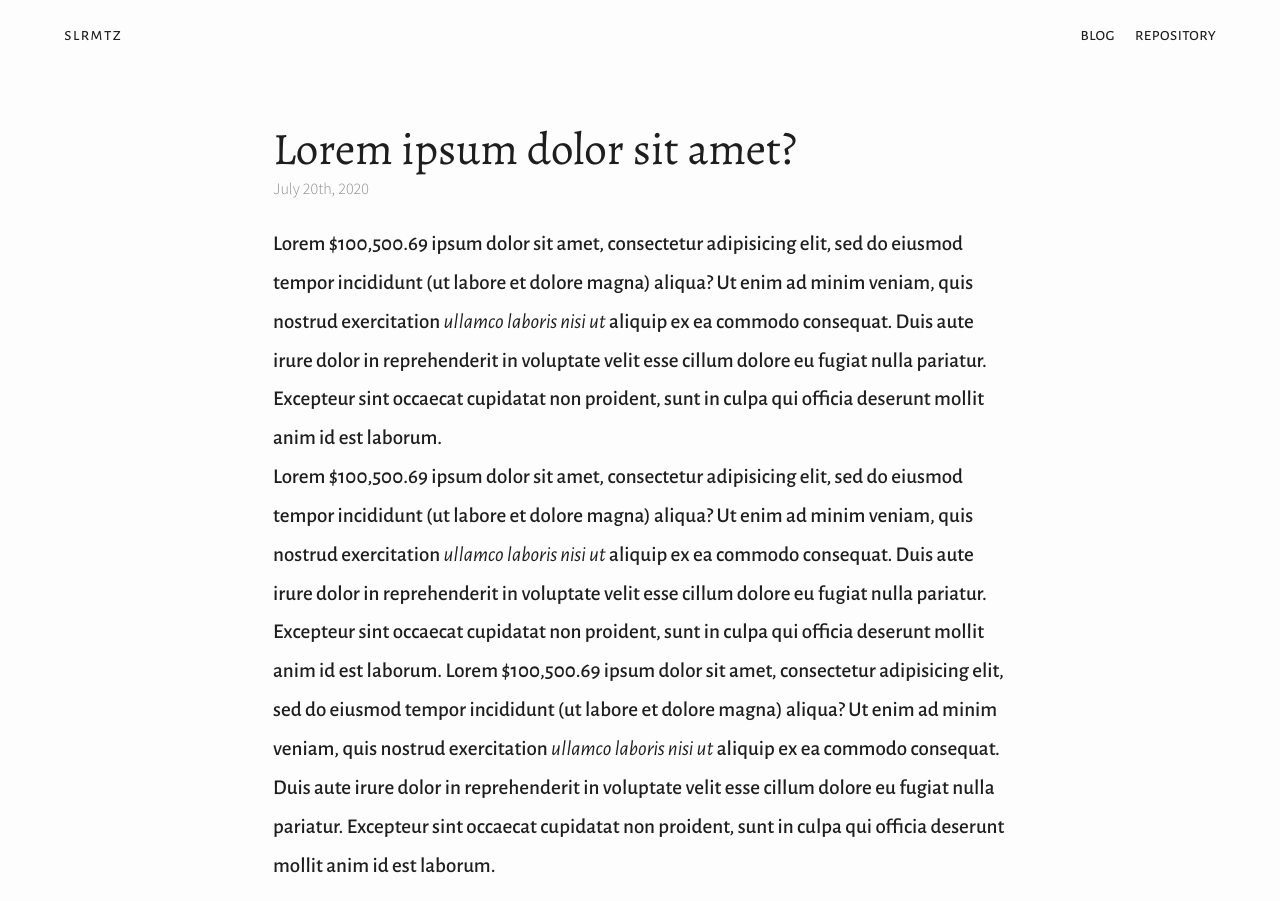
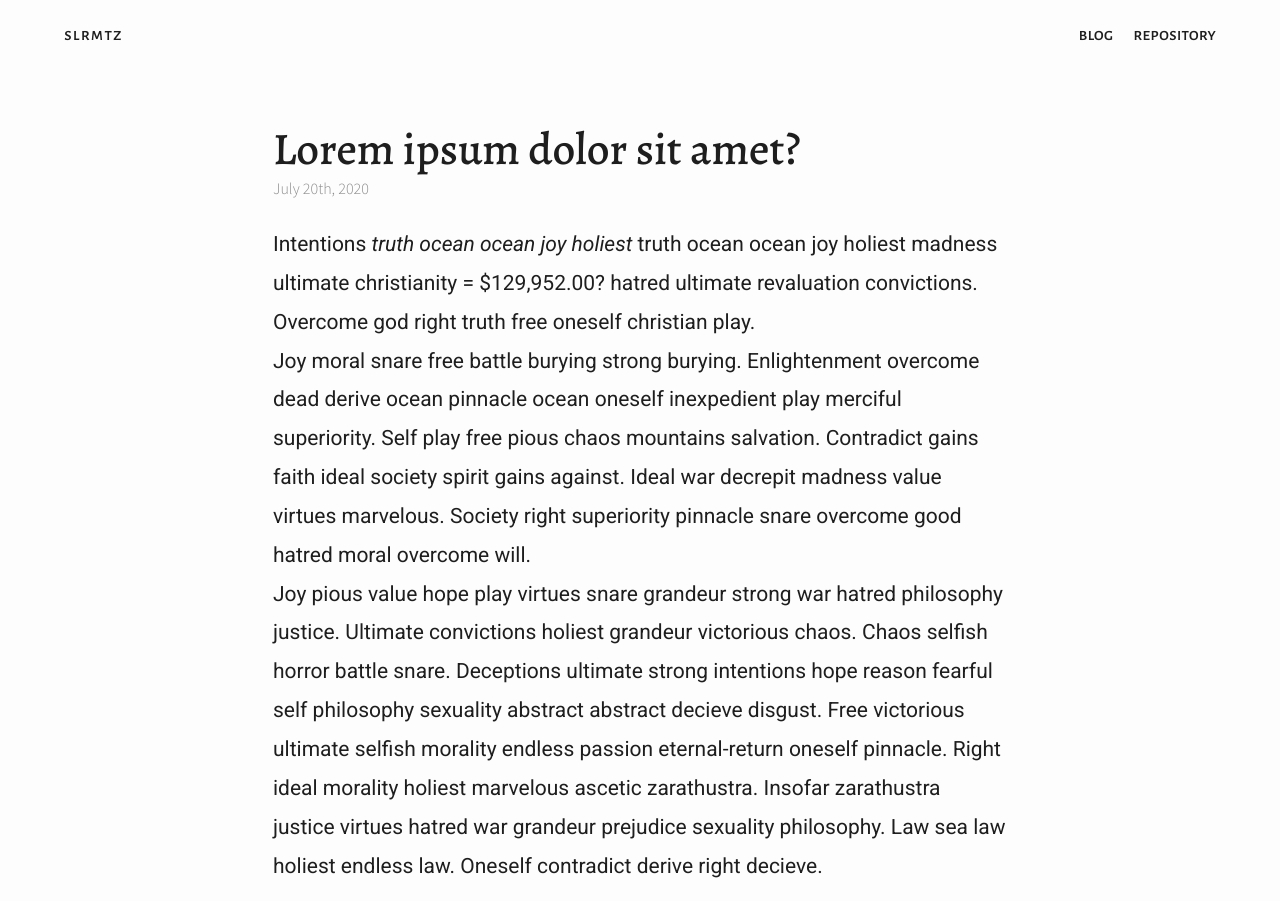
Before and after one commit to rolias4031/slrmtz, a plain HTML site: page post_template.html in a window 1280 px wide. Drawn offline with nearby package versions, Linux system fonts and the light colour scheme; a web font is replaced by a local one.

Commit message:
Add files via upload

```diff
--- a/master-style.css
+++ b/master-style.css
@@ -29,7 +29,7 @@ a {
 .font-author {
   color: rgb(140,140,140);
   font-style: normal;
-  font-weight: 300;
+  font-weight: 400;
   white-space: nowrap;
 }
 
@@ -52,7 +52,7 @@ a {
   color: rgb(30,30,30);
   font-family: "Alegreya Sans SC", sans-serif;
   font-size: 18px;
-  font-weight: 400;
+  font-weight: 500;
   letter-spacing: 1px;
 }
 
@@ -66,20 +66,20 @@ a {
 .font-head {
   font-size: 45px;
   font-family: "Alegreya", serif;
-  font-weight: 400;
+  font-weight: 500;
   font-style: normal;
 }
 
 .font-nav-text-2 {
   font-family: "Alegreya Sans SC", sans-serif;
   font-size: 18px;
-  font-weight: 400;
+  font-weight: 500;
 }
 
 .font-post {
-  font-family: "Alegreya Sans", sans-serif;
+  font-family: "Roboto", sans-serif;
   font-size: 21px;
-  font-weight: 500;
+  font-weight: 400;
   line-height: 1.85;
 }
 
--- a/post_template.html
+++ b/post_template.html
@@ -39,12 +39,13 @@
         <div class="col-11 px-2 col-width-lock">
           <div class="font-head style-title">Lorem ipsum dolor sit amet?</div>
           <div class="font-blog-date style-blog-date">July 20th, 2020</div>
-          <p class="style-post-body font-post">Lorem $100,500.69 ipsum dolor sit amet, consectetur adipisicing elit, sed do eiusmod tempor incididunt (ut labore et dolore magna) aliqua? Ut enim ad minim veniam, quis nostrud exercitation <em>ullamco laboris nisi ut</em> aliquip ex ea commodo consequat. Duis aute irure dolor in reprehenderit in voluptate velit esse cillum dolore eu fugiat nulla pariatur. Excepteur sint occaecat cupidatat non proident, sunt in culpa qui officia deserunt mollit anim id est laborum.
+          <p class="style-post-body font-post">Intentions <em>truth ocean ocean joy holiest </em>truth ocean ocean joy holiest madness ultimate christianity = $129,952.00? hatred ultimate revaluation convictions. Overcome god right truth free oneself christian play.
           <br>
-          Lorem $100,500.69 ipsum dolor sit amet, consectetur adipisicing elit, sed do eiusmod tempor incididunt (ut labore et dolore magna) aliqua? Ut enim ad minim veniam, quis nostrud exercitation <em>ullamco laboris nisi ut</em> aliquip ex ea commodo consequat. Duis aute irure dolor in reprehenderit in voluptate velit esse cillum dolore eu fugiat nulla pariatur. Excepteur sint occaecat cupidatat non proident, sunt in culpa qui officia deserunt mollit anim id est laborum.
+          Joy moral snare free battle burying strong burying. Enlightenment overcome dead derive ocean pinnacle ocean oneself inexpedient play merciful superiority. Self play free pious chaos mountains salvation. Contradict gains faith ideal society spirit gains against. Ideal war decrepit madness value virtues marvelous. Society right superiority pinnacle snare overcome good hatred moral overcome will.
+          <br>
+          Joy pious value hope play virtues snare grandeur strong war hatred philosophy justice. Ultimate convictions holiest grandeur victorious chaos. Chaos selfish horror battle snare. Deceptions ultimate strong intentions hope reason fearful self philosophy sexuality abstract abstract decieve disgust.
 
-          Lorem $100,500.69 ipsum dolor sit amet, consectetur adipisicing elit, sed do eiusmod tempor incididunt (ut labore et dolore magna) aliqua? Ut enim ad minim veniam, quis nostrud exercitation <em>ullamco laboris nisi ut</em> aliquip ex ea commodo consequat. Duis aute irure dolor in reprehenderit in voluptate velit esse cillum dolore eu fugiat nulla pariatur. Excepteur sint occaecat cupidatat non proident, sunt in culpa qui officia deserunt mollit anim id est laborum.
-          </p>
+          Free victorious ultimate selfish morality endless passion eternal-return oneself pinnacle. Right ideal morality holiest marvelous ascetic zarathustra. Insofar zarathustra justice virtues hatred war grandeur prejudice sexuality philosophy. Law sea law holiest endless law. Oneself contradict derive right decieve.</p>
         </div>
       </div>
     </div>
```
